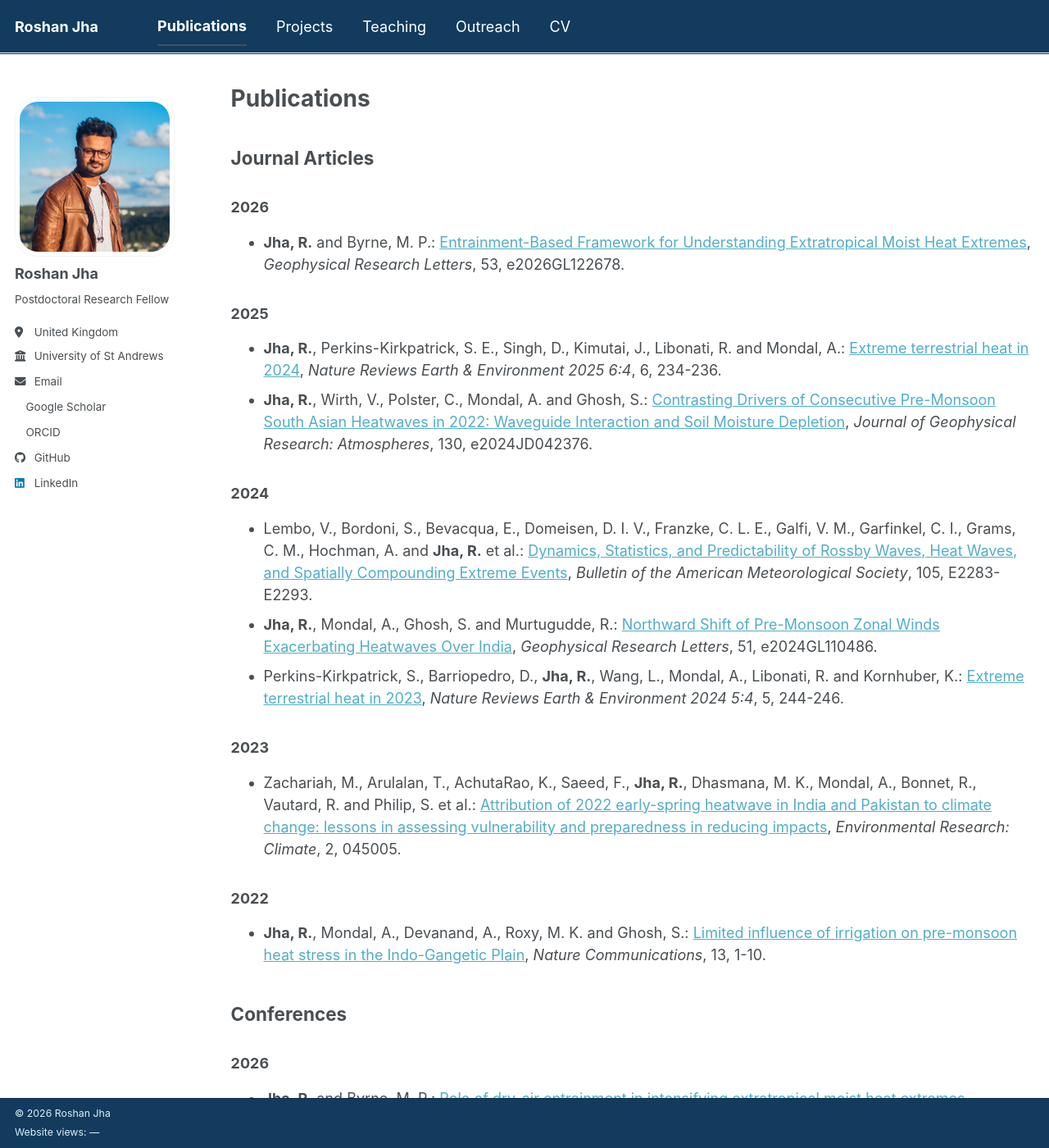
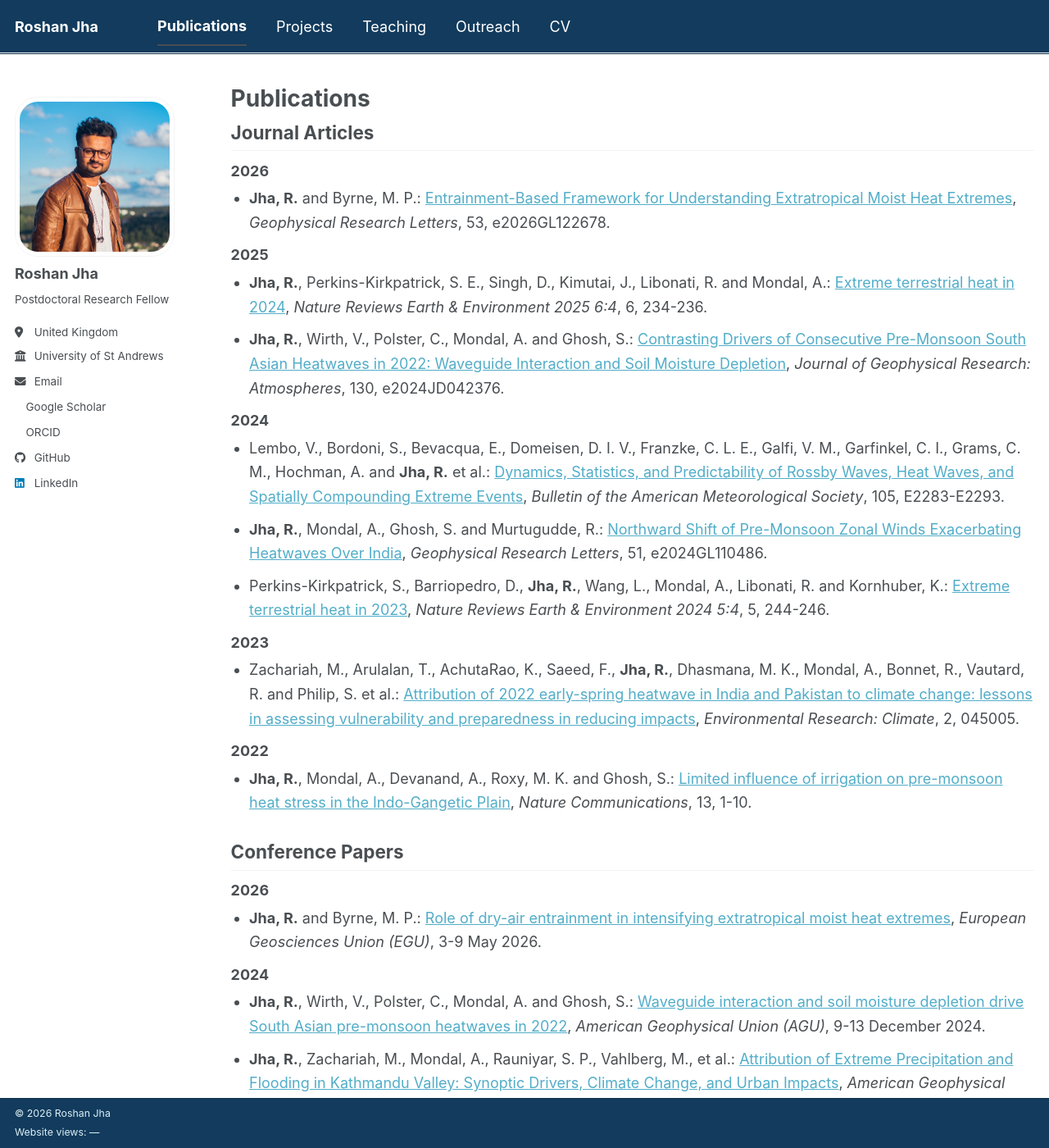
Before and after one commit to zharoshan94/zharoshan94.github.io, a Jekyll site: the page built from _pages/publications.html, in a window 1280 px wide and 1400 px high. Shown: the whole window at 82% size. Built offline with Jekyll 4.4.1, drawn with Linux system fonts in a browser that asks for light colours; a style sheet for code colours, icons or effects is not loaded.

Commit message:
Updated vertical spacing

```diff
--- a/_config.yml
+++ b/_config.yml
@@ -85,7 +85,7 @@ publication_category:
   manuscripts:
     title: 'Journal Articles'
   conferences:
-    title: 'Conferences'
+    title: 'Conference Papers'
 
 # Site Settings
 teaser                   :
--- a/_pages/news-media.html
+++ b/_pages/news-media.html
@@ -8,13 +8,16 @@ author_profile: true
 {% include base_path %}
 
 <div class="news-media-page">
+  <section class="news-media-year-group">
     <h2>2025</h2>
     <ul class="news-media-list">
       <li>
         <strong>Free Press Journal</strong> (2025): <a href="https://www.freepressjournal.in/india/iit-bombay-study-reveals-why-south-asia-faced-recurring-extreme-heatwaves-in-early-spring-2022" target="_blank" rel="noopener noreferrer">IIT Bombay study reveals why South Asia faced recurring extreme heatwaves in early spring 2022</a>.
       </li>
     </ul>
+  </section>
 
+  <section class="news-media-year-group">
     <h2>2024</h2>
     <ul class="news-media-list">
       <li>
@@ -26,7 +29,9 @@ author_profile: true
         <strong>Economic Times</strong> (2024): <a href="https://economictimes.indiatimes.com/news/india/high-altitude-winds-during-summers-shifted-northwards-worsening-heatwaves-in-north-study-finds/articleshow/114430931.cms?from=mdr" target="_blank" rel="noopener noreferrer">High-altitude winds shifted northwards, worsening heatwaves in the north</a>.
       </li>
     </ul>
+  </section>
 
+  <section class="news-media-year-group">
     <h2>2022</h2>
     <ul class="news-media-list">
       <li>
@@ -38,4 +43,5 @@ author_profile: true
         <strong>Times of India</strong> (2022): <a href="https://timesofindia.indiatimes.com/city/mumbai/irrigation-may-not-be-increasing-summer-heat-stress-in-india-study/articleshow/93188465.cms" target="_blank" rel="noopener noreferrer">Irrigation may not be increasing summer heat stress in India: study</a>.
       </li>
     </ul>
+  </section>
 </div>
--- a/_pages/publications.html
+++ b/_pages/publications.html
@@ -7,17 +7,20 @@ author_profile: true
 
 {% include base_path %}
 
+<div class="publications-page">
   {% for category in site.publication_category %}
     {% assign cat_key = category[0] %}
     {% assign cat_title = category[1].title %}
     {% assign cat_posts = site.publications | where: "category", cat_key | sort: "date" | reverse %}
 
     {% if cat_posts.size > 0 %}
+      <section class="publication-category">
         <h2>{{ cat_title }}</h2>
 
         {% assign pubs_by_year = cat_posts | group_by_exp: "post", "post.date | date: '%Y'" %}
 
         {% for year in pubs_by_year %}
+          <div class="publication-year-group">
             <h3>{{ year.name }}</h3>
             <ul>
               {% for post in year.items %}
@@ -26,7 +29,9 @@ author_profile: true
                 </li>
               {% endfor %}
             </ul>
+          </div>
         {% endfor %}
+      </section>
     {% endif %}
   {% endfor %}
 
@@ -36,3 +41,4 @@ author_profile: true
       <a href="{{ site.author.googlescholar }}" target="_blank" rel="noopener noreferrer">my Google Scholar profile</a>.
     </div>
   {% endif %}
+</div>
--- a/_pages/teaching.html
+++ b/_pages/teaching.html
@@ -7,10 +7,12 @@ author_profile: true
 
 {% include base_path %}
 
+<div class="teaching-page">
   {% assign teaching_items = site.teaching | sort: "date" | reverse %}
   {% assign teaching_by_year = teaching_items | group_by: "academic_year" %}
 
   {% for year in teaching_by_year %}
+    <section class="teaching-year-group">
       <h2>{{ year.name }}</h2>
 
       <ul>
@@ -30,4 +32,6 @@ author_profile: true
           </li>
         {% endfor %}
       </ul>
+    </section>
   {% endfor %}
+</div>
--- a/assets/css/main.scss
+++ b/assets/css/main.scss
@@ -216,6 +216,90 @@
   border-radius: 16px;
 }
 
+.publications-page {
+  width: 100%;
+}
+
+.publication-category {
+  margin-bottom: 1.75rem;
+}
+
+.publication-category > h2 {
+  margin: 0 0 0.75rem;
+  padding-bottom: 0.45rem;
+  border-bottom: 1px solid var(--global-border-color);
+  font-size: 1.25em;
+}
+
+.publication-year-group {
+  margin-bottom: 0.75rem;
+}
+
+.publication-year-group h3 {
+  margin: 0 0 0.45rem;
+  font-size: 1rem;
+}
+
+.publication-year-group ul {
+  margin: 0;
+  padding-left: 1.25rem;
+}
+
+.publication-year-group li {
+  margin: 0 0 0.55rem;
+  line-height: 1.65;
+}
+
+.teaching-page {
+  width: 100%;
+}
+
+.teaching-year-group {
+  margin-bottom: 1.5rem;
+}
+
+.teaching-year-group h2 {
+  margin: 0 0 0.6rem;
+  padding-bottom: 0.45rem;
+  border-bottom: 1px solid var(--global-border-color);
+  font-size: 1.25em;
+}
+
+.teaching-year-group ul {
+  margin: 0;
+  padding-left: 1.25rem;
+}
+
+.teaching-year-group li {
+  margin: 0 0 0.5rem;
+  line-height: 1.65;
+}
+
+.news-media-page {
+  width: 100%;
+}
+
+.news-media-year-group {
+  margin-bottom: 1.5rem;
+}
+
+.news-media-year-group h2 {
+  margin: 0 0 0.6rem;
+  padding-bottom: 0.45rem;
+  border-bottom: 1px solid var(--global-border-color);
+  font-size: 1.25em;
+}
+
+.news-media-list {
+  margin: 0;
+  padding-left: 1.25rem;
+}
+
+.news-media-list li {
+  margin: 0 0 0.5rem;
+  line-height: 1.65;
+}
+
 /* Website colour theme */
 
 /* White main page background */
```
Lines whose indentation alone changed are shown as unchanged.
